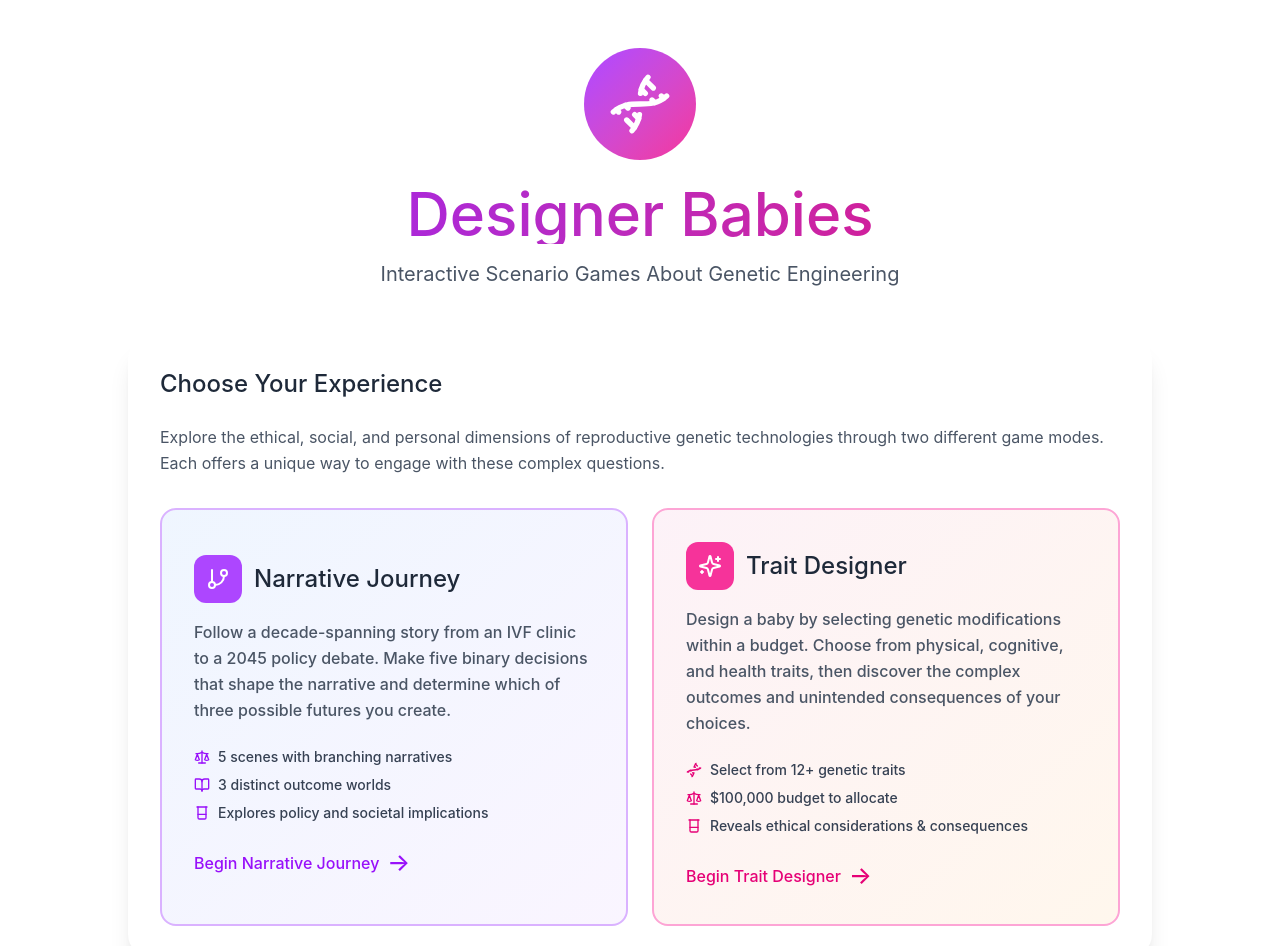
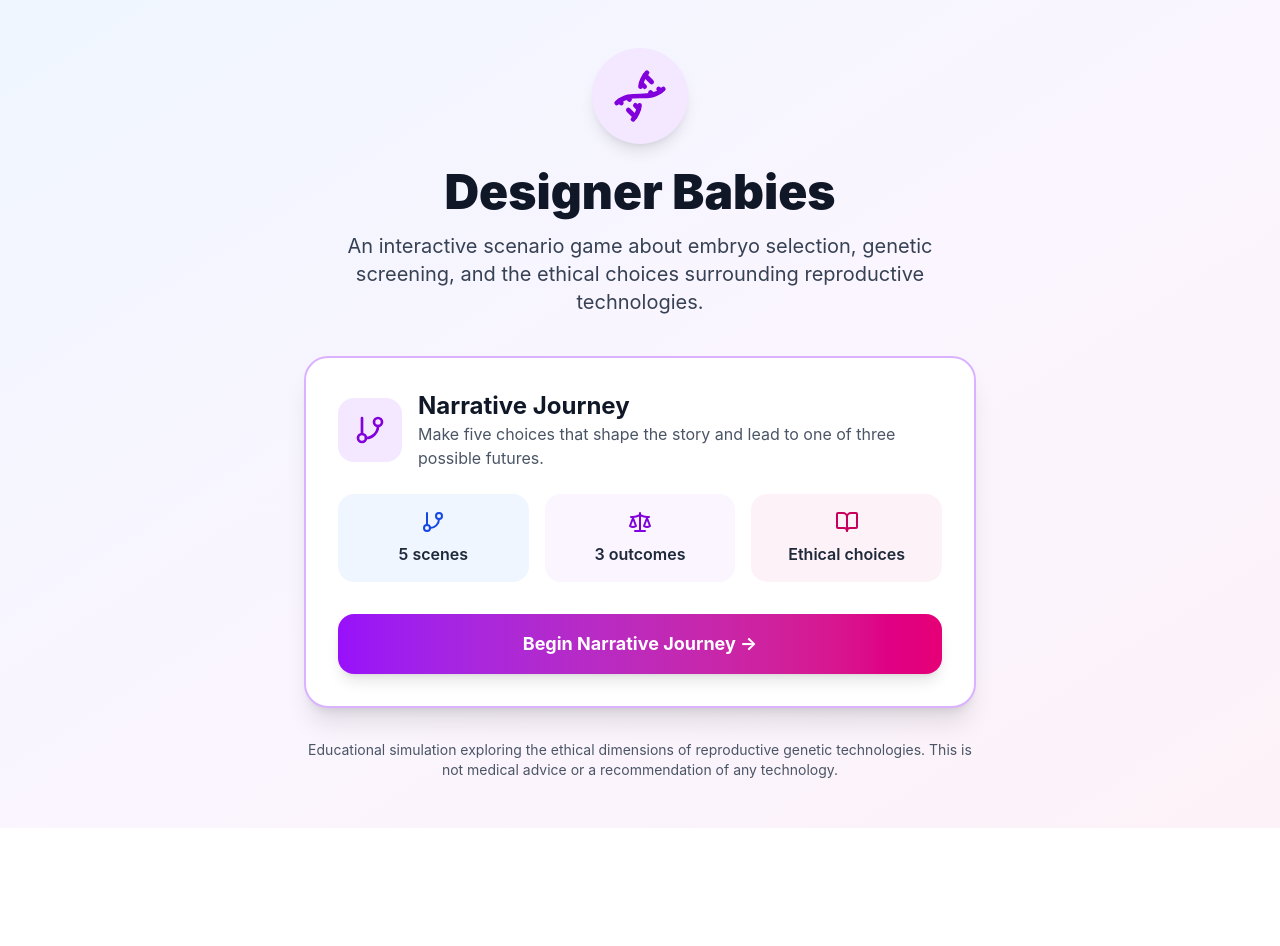
Before and after one commit to anastasia-morf/Designer_babies, a React (Vite) app: page / in a window 1280 px wide. Shown: the top 946 px of the page. After the commit the page ends 828 px from the top, so only its background shows below. Built offline with nearby package versions, Linux system fonts and the light colour scheme.

Commit message:
Update GameIntro.tsx

```diff
--- a/src/app/components/GameIntro.tsx
+++ b/src/app/components/GameIntro.tsx
@@ -1,4 +1,5 @@
-import { Dna, GitBranch, Sparkles, Scale, Beaker, BookOpen } from 'lucide-react';
+import { Dna, GitBranch, Scale, BookOpen } from 'lucide-react';
+
 import { GameMode } from '../App';
 
 interface GameIntroProps {
@@ -7,111 +8,73 @@ interface GameIntroProps {
 
 export function GameIntro({ onModeSelect }: GameIntroProps) {
   return (
-    <div className="min-h-screen flex items-center justify-center p-6 py-12">
-      <div className="max-w-5xl w-full">
-        <div className="text-center mb-12">
-          <div className="flex justify-center mb-6">
-            <div className="bg-gradient-to-br from-purple-500 to-pink-500 p-6 rounded-full">
-              <Dna className="w-16 h-16 text-white" />
+    <div className="min-h-screen bg-gradient-to-br from-blue-50 via-purple-50 to-pink-50 px-6 py-12">
+      <div className="mx-auto max-w-5xl">
+        <div className="mb-10 text-center">
+          <div className="mb-6 flex justify-center">
+            <div className="rounded-full bg-purple-100 p-5 shadow-lg">
+              <Dna className="h-14 w-14 text-purple-700" />
             </div>
           </div>
-          <h1 className="text-6xl mb-4 bg-gradient-to-r from-purple-600 to-pink-600 bg-clip-text text-transparent">
+
+          <h1 className="mb-4 text-5xl font-black text-gray-900">
             Designer Babies
           </h1>
-          <p className="text-xl text-gray-600 mb-8">
-            Interactive Scenario Games About Genetic Engineering
+
+          <p className="mx-auto max-w-2xl text-xl text-gray-700">
+            An interactive scenario game about embryo selection, genetic
+            screening, and the ethical choices surrounding reproductive
+            technologies.
           </p>
         </div>
 
-        <div className="bg-white rounded-3xl shadow-xl p-8 mb-8">
-          <h2 className="text-2xl mb-6 text-gray-800">Choose Your Experience</h2>
-          <p className="text-gray-600 mb-8 leading-relaxed">
-            Explore the ethical, social, and personal dimensions of reproductive genetic technologies through two different game modes. Each offers a unique way to engage with these complex questions.
-          </p>
+        <div className="mx-auto max-w-2xl rounded-3xl border-2 border-purple-300 bg-white p-8 shadow-xl">
+          <div className="mb-6 flex items-center gap-4">
+            <div className="rounded-2xl bg-purple-100 p-4">
+              <GitBranch className="h-8 w-8 text-purple-700" />
+            </div>
 
-          <div className="grid md:grid-cols-2 gap-6">
-            <button
-              onClick={() => onModeSelect('narrative')}
-              className="bg-gradient-to-br from-blue-50 to-purple-50 hover:from-blue-100 hover:to-purple-100 border-2 border-purple-300 hover:border-purple-400 rounded-2xl p-8 text-left transition-all transform hover:scale-105 group"
-            >
-              <div className="flex items-center gap-3 mb-4">
-                <div className="bg-purple-500 p-3 rounded-xl group-hover:bg-purple-600 transition-colors">
-                  <GitBranch className="w-6 h-6 text-white" />
-                </div>
-                <h3 className="text-2xl text-gray-800">Narrative Journey</h3>
-              </div>
-              <p className="text-gray-600 mb-6 leading-relaxed">
-                Follow a decade-spanning story from an IVF clinic to a 2045 policy debate. Make five binary decisions that shape the narrative and determine which of three possible futures you create.
+            <div>
+              <h2 className="text-2xl font-bold text-gray-900">
+                Narrative Journey
+              </h2>
+              <p className="text-gray-600">
+                Make five choices that shape the story and lead to one of three
+                possible futures.
               </p>
-              <div className="space-y-2">
-                <div className="flex items-center gap-2 text-sm text-gray-700">
-                  <Scale className="w-4 h-4 text-purple-600" />
-                  <span>5 scenes with branching narratives</span>
-                </div>
-                <div className="flex items-center gap-2 text-sm text-gray-700">
-                  <BookOpen className="w-4 h-4 text-purple-600" />
-                  <span>3 distinct outcome worlds</span>
-                </div>
-                <div className="flex items-center gap-2 text-sm text-gray-700">
-                  <Beaker className="w-4 h-4 text-purple-600" />
-                  <span>Explores policy and societal implications</span>
-                </div>
-              </div>
-              <div className="mt-6 text-purple-600 group-hover:text-purple-700 flex items-center gap-2">
-                <span>Begin Narrative Journey</span>
-                <span className="text-2xl">→</span>
-              </div>
-            </button>
+            </div>
+          </div>
 
-            <button
-              onClick={() => onModeSelect('trait-designer')}
-              className="bg-gradient-to-br from-pink-50 to-orange-50 hover:from-pink-100 hover:to-orange-100 border-2 border-pink-300 hover:border-pink-400 rounded-2xl p-8 text-left transition-all transform hover:scale-105 group"
-            >
-              <div className="flex items-center gap-3 mb-4">
-                <div className="bg-pink-500 p-3 rounded-xl group-hover:bg-pink-600 transition-colors">
-                  <Sparkles className="w-6 h-6 text-white" />
-                </div>
-                <h3 className="text-2xl text-gray-800">Trait Designer</h3>
-              </div>
-              <p className="text-gray-600 mb-6 leading-relaxed">
-                Design a baby by selecting genetic modifications within a budget. Choose from physical, cognitive, and health traits, then discover the complex outcomes and unintended consequences of your choices.
-              </p>
-              <div className="space-y-2">
-                <div className="flex items-center gap-2 text-sm text-gray-700">
-                  <Dna className="w-4 h-4 text-pink-600" />
-                  <span>Select from 12+ genetic traits</span>
-                </div>
-                <div className="flex items-center gap-2 text-sm text-gray-700">
-                  <Scale className="w-4 h-4 text-pink-600" />
-                  <span>$100,000 budget to allocate</span>
-                </div>
-                <div className="flex items-center gap-2 text-sm text-gray-700">
-                  <Beaker className="w-4 h-4 text-pink-600" />
-                  <span>Reveals ethical considerations & consequences</span>
-                </div>
-              </div>
-              <div className="mt-6 text-pink-600 group-hover:text-pink-700 flex items-center gap-2">
-                <span>Begin Trait Designer</span>
-                <span className="text-2xl">→</span>
-              </div>
-            </button>
+          <div className="mb-8 grid gap-4 sm:grid-cols-3">
+            <div className="rounded-2xl bg-blue-50 p-4 text-center">
+              <GitBranch className="mx-auto mb-2 h-6 w-6 text-blue-700" />
+              <p className="font-semibold text-gray-800">5 scenes</p>
+            </div>
+
+            <div className="rounded-2xl bg-purple-50 p-4 text-center">
+              <Scale className="mx-auto mb-2 h-6 w-6 text-purple-700" />
+              <p className="font-semibold text-gray-800">3 outcomes</p>
+            </div>
+
+            <div className="rounded-2xl bg-pink-50 p-4 text-center">
+              <BookOpen className="mx-auto mb-2 h-6 w-6 text-pink-700" />
+              <p className="font-semibold text-gray-800">Ethical choices</p>
+            </div>
           </div>
+
+          <button
+            onClick={() => onModeSelect('narrative')}
+            className="w-full rounded-2xl bg-gradient-to-r from-purple-600 to-pink-600 px-8 py-4 text-lg font-bold text-white shadow-lg transition-all hover:scale-105 hover:from-purple-700 hover:to-pink-700"
+          >
+            Begin Narrative Journey →
+          </button>
         </div>
 
-        <div className="bg-gradient-to-br from-purple-50 to-pink-50 rounded-3xl p-8 mb-6">
-          <h3 className="text-xl mb-4 text-gray-800">Why Play These Games?</h3>
-          <p className="text-gray-700 leading-relaxed mb-4">
-            Genetic technologies that once seemed like science fiction are rapidly becoming reality. These games help you explore the ethical questions we'll face as a society: Who should have access? How much should we modify? Where do we draw the line between prevention and enhancement?
-          </p>
-          <p className="text-gray-700 leading-relaxed">
-            There are no right answers, only trade-offs worth understanding.
-          </p>
-        </div>
-
-        <div className="text-center text-sm text-gray-500">
-          <p>Educational simulations exploring the ethical dimensions of reproductive genetic technologies.</p>
-          <p>This is not medical advice or a recommendation of any technology.</p>
-        </div>
+        <p className="mx-auto mt-8 max-w-2xl text-center text-sm text-gray-600">
+          Educational simulation exploring the ethical dimensions of reproductive
+          genetic technologies. This is not medical advice or a recommendation of
+          any technology.
+        </p>
       </div>
     </div>
   );
```
